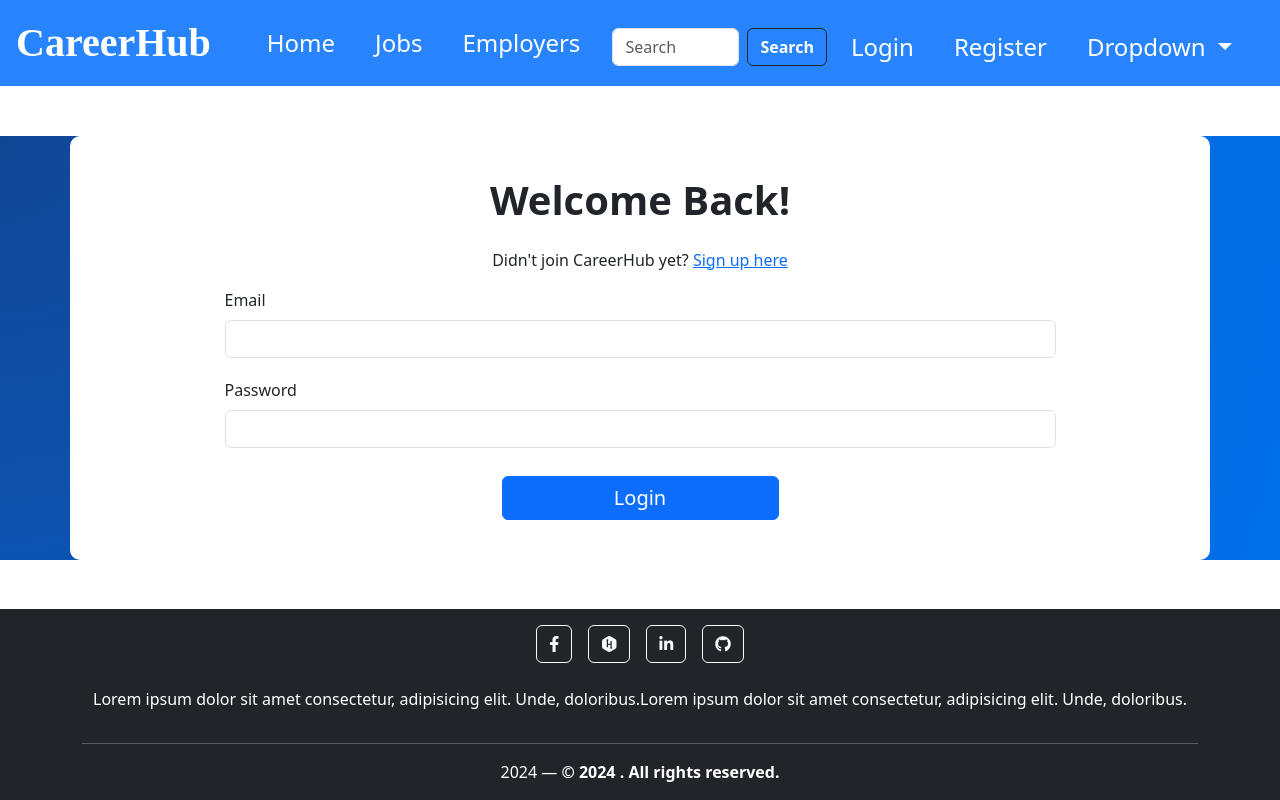
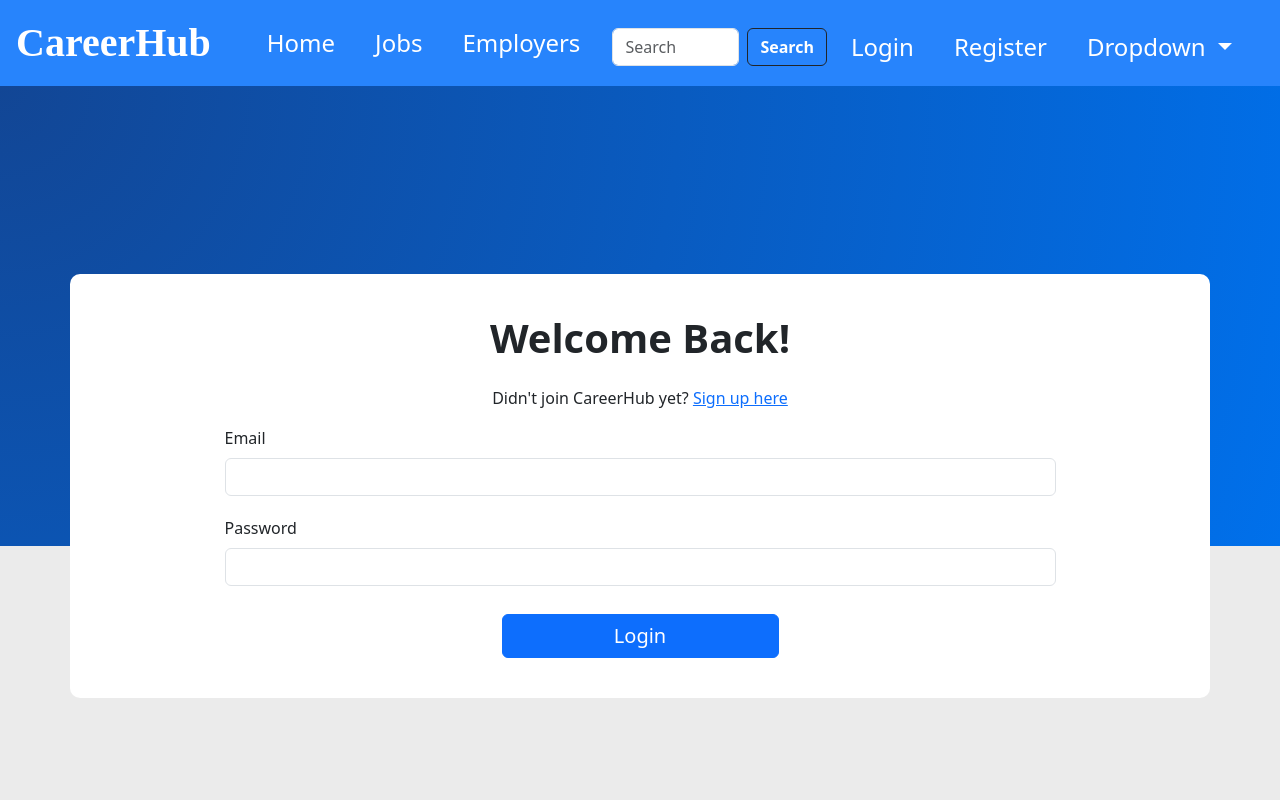
Before and after one commit to yousef8/CareerHub-FrontEnd, a Vue app: page /login in a window 1280 px wide. Shown: the top 800 px of the page. Built offline with nearby package versions, Linux system fonts and the light colour scheme; no server answers.

Commit message:
Styling fixes

```diff
--- a/src/views/HomeView.vue
+++ b/src/views/HomeView.vue
@@ -1,5 +1,5 @@
 <template>
-  <main class="container h-100 d-flex align-items-center">
+  <main class="container h-100 d-flex align-items-center my-5">
     <div class="row align-items-center gap-5">
       <section class="col text-center title-section">
         <h1 class="text-primary">Welcome to CareerHub</h1>
--- a/src/views/LoginView.vue
+++ b/src/views/LoginView.vue
@@ -65,7 +65,7 @@ onMounted(() => {
 
 <style scoped>
 .login-container {
-  height: 100%;
+  height: 100vh;
   background-color: #ebebeb !important;
   background: radial-gradient(circle at 0px 0px, rgb(18, 70, 149), rgb(0, 112, 235)) 0px 0px / 100% 460px no-repeat;
 }
```
